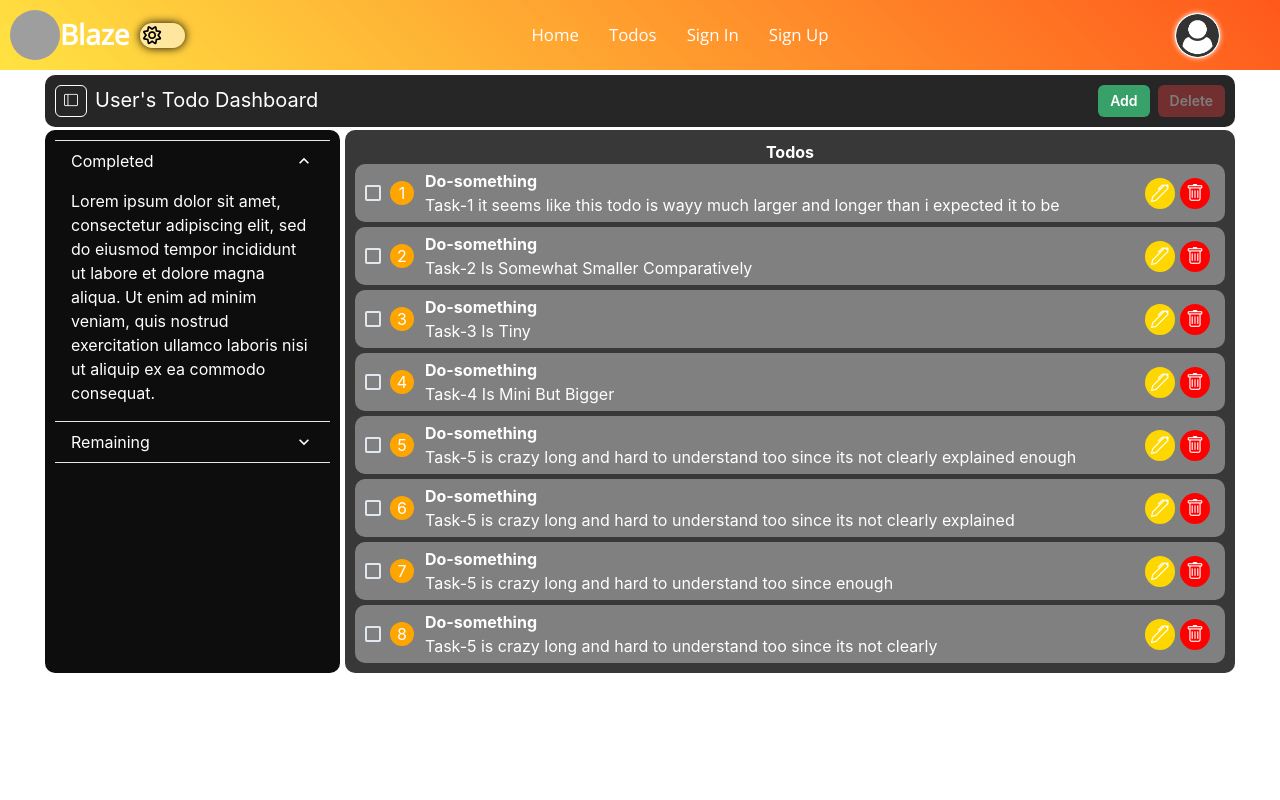
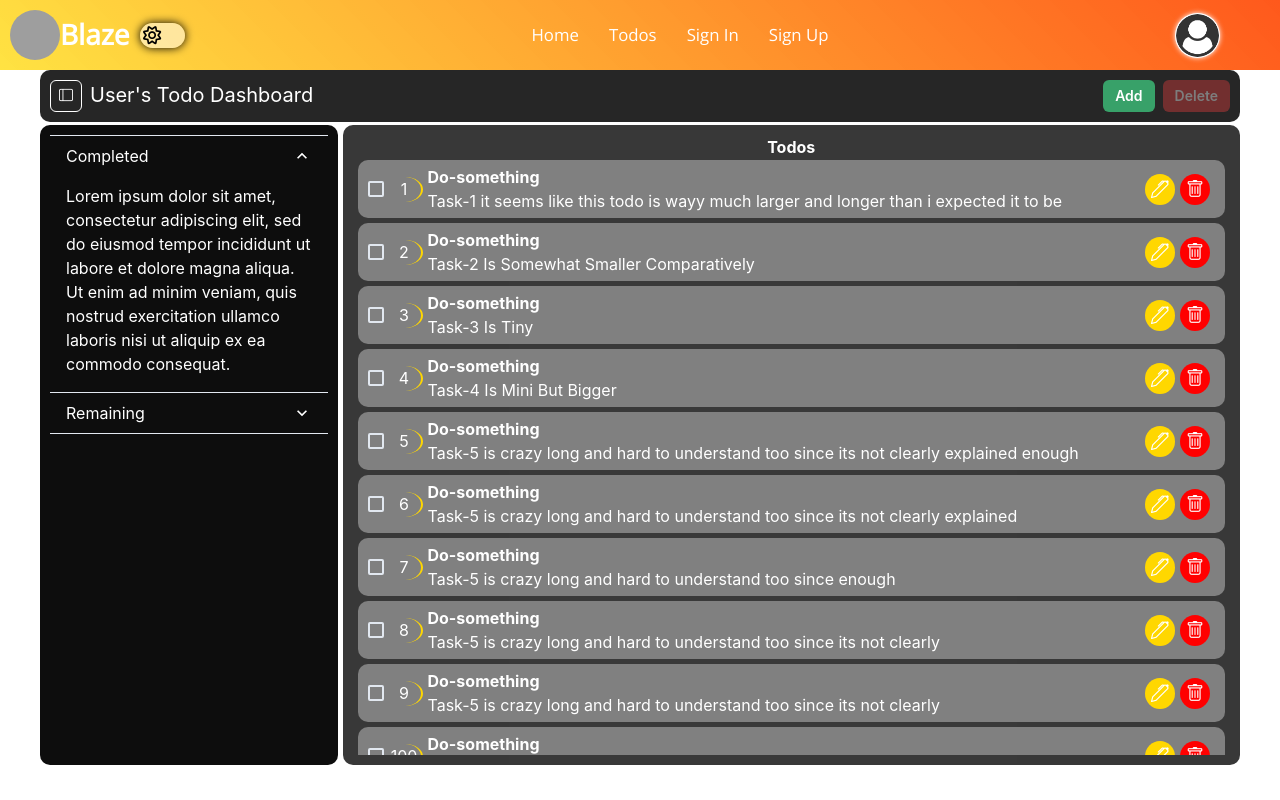
Before and after one commit to Foster0123/Blaze, a React (Vite) app in the folder client/: page /todos in a window 1280 px wide. Built offline with nearby package versions, Linux system fonts and the light colour scheme; grey boxes are pictures that could not be loaded.

Commit message:
Blaze Todo Page Development In Progress + Height Adjusted

```diff
--- a/client/src/assets/scss/components/todo/_todo.index.scss
+++ b/client/src/assets/scss/components/todo/_todo.index.scss
@@ -12,10 +12,8 @@
 .todo {
     color: white;
     width: 1200px;
-    min-height: 600px;
     display:grid;
     grid-gap: 5px;
-    padding: 5px;
     position: relative;
     grid-template-rows: 50px auto;
     grid-template-columns: 1fr 3fr;
--- a/client/src/assets/scss/components/todo/modules/_sidebar-todo.scss
+++ b/client/src/assets/scss/components/todo/modules/_sidebar-todo.scss
@@ -4,6 +4,7 @@
 }
 .todo-sidebar-container {
     grid-area: todo-sidebar;
+    height: 80vh;
     background-color: var(--todo-sidebar-bg-color);
     padding: 10px;
     border-radius: 10px;
@@ -29,9 +30,8 @@
 @media (max-width: 768px){
     .todo-sidebar-container {
         position: absolute;
-        left: 5px;
+        left: 0px;
         width: 250px;
-        top: 60px;
-        height: calc(600px - 65px);
+        top: 55px;
     }
 }
--- a/client/src/assets/scss/components/todo/modules/_todo-preview.scss
+++ b/client/src/assets/scss/components/todo/modules/_todo-preview.scss
@@ -5,6 +5,9 @@
     grid-area: todo-preview;
     background-color: var(--todo-preview-bg-color)!important;
     padding: 10px;
+    height: 80vh;
+    display: grid;
+    grid-template-rows: 20px 1fr;
     border-radius: 10px;
     header {
         text-align: center;
@@ -14,7 +17,18 @@
 .todo-list {
     display: grid;
     grid-gap: 5px;
+    overflow-y: scroll;
+    height: 100%;
+    padding: 5px;
     grid-template-rows: 1fr;
+    &::-webkit-scrollbar {
+        width: 5px;
+        border-radius: 10px;
+        background-color: silver;
+    }
+    &::-webkit-scrollbar-thumb {
+        background-color: gold;
+    }
 }
 .todo-tasks {
     background-color: gray;
@@ -27,18 +41,15 @@
 }
 .todo-tasks .todo-task-index {
     display: inline-block;
-    width: 24px;
-    margin-left: 5px;
-    height: 24px;
+    margin-right: 5px;
     border-radius: 50%;
     position: relative;
-    padding: 2.5px;
-    background-color: orange;
+    padding: .5px;
+    border-right: 2px solid gold;
     .todo-index {
-        position: absolute;
-        top: 50%;
-        left: 50%;
-        transform: translate(-50%, -50%);
+        display: flex;
+        justify-content: center;
+        align-items: center;
     }
 }
 .todo-tasks .todo-task-info {
--- a/client/src/assets/scss/components/todo/modules/_todobar.scss
+++ b/client/src/assets/scss/components/todo/modules/_todobar.scss
@@ -17,7 +17,3 @@
 .todobar-header {
     text-align: center;
 }
-
-@media (max-width: 400px){
-
-}
--- a/client/src/components/data/data.ts
+++ b/client/src/components/data/data.ts
@@ -6,5 +6,7 @@ export const todos: any = [
     { id: 5, header: "Do-something", content: 'Task-5 is crazy long and hard to understand too since its not clearly explained enough' },
     { id: 6, header: "Do-something", content: 'Task-5 is crazy long and hard to understand too since its not clearly explained' },
     { id: 7, header: "Do-something", content: 'Task-5 is crazy long and hard to understand too since enough' },
-    { id: 8, header: "Do-something", content: 'Task-5 is crazy long and hard to understand too since its not clearly' }
+    { id: 8, header: "Do-something", content: 'Task-5 is crazy long and hard to understand too since its not clearly' },
+    { id: 9, header: "Do-something", content: 'Task-5 is crazy long and hard to understand too since its not clearly' },
+    { id: 100, header: "Do-something", content: 'Task-5 is crazy long and hard to understand too since its not clearly' }
 ]
```
